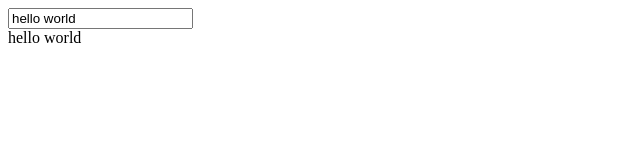
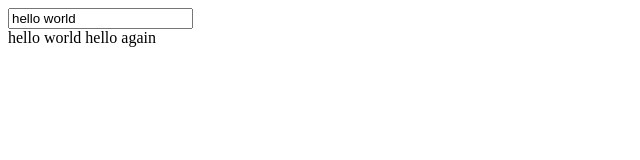
Before and after one commit to aylizhiyuan/vue-analysis, a plain HTML site: page mvvm/src/test.html in a window 1280 px wide. Shown: the full height of the page, 0-640 px from the left. Drawn offline with Linux system fonts and the light colour scheme.

Commit message:
小bug解决完毕

```diff
--- a/mvvm/src/compile.js
+++ b/mvvm/src/compile.js
@@ -34,15 +34,19 @@
     }
     //编译元素
     compileElement(node){
-        //带v-model
+        //取出所有标签元素上的属性
         let attrs = node.attributes;
         Array.from(attrs).forEach(attr=>{
             //判断属性名字是不是包含v-
             let attrName = attr.name;
             if(this.isDirective(attrName)){
-                //取到对应的值放到节点的值上面
+                //如果我们的属性带有v-指令的话，就是需要解析的指令
                 let expr = attr.value;
+                //expr是我们的指令的值,例如v-model="message"
+                //expr = message
+                //获取到指令的类型,例如model
                 let [,type] = attrName.split('-');
+                //node是我们的标签,vm是我们的实例,expr是v-model的值
                 CompileUtil[type](node,this.vm,expr);
             }
         })
@@ -56,16 +60,17 @@
             CompileUtil['text'](node,this.vm,expr);
         }
     }
+    //编译我们的文档碎片，将它进行替换
     compile(fragment){
-        //递归
+        //这里拿到的是我们的dom第一层的所有元素
         let childNodes = fragment.childNodes;
-        //console.log(childNodes);
         Array.from(childNodes).forEach(node=>{
             //所有的节点(只是第一层)
             if(this.isElementNode(node)){
                 //这里需要编译元素
                 this.compileElement(node);
-                //是元素节点
+                //如果是元素节点的话，再递归去调用
+                //例如<div>{{message}}</div>
                 this.compile(node);
             }else{
                 //是文本节点
@@ -82,21 +87,27 @@
             return prev[next];
         },vm.$data);
     },
+    //这一步主要是为了替换{{}}，然后拿到值之后再去取值
     getTextVal(vm,expr){
-        console.log(expr);
         return expr.replace(/\{\{([^}]+)\}\}/g,(...arguments)=>{
             return this.getVal(vm,arguments[1]);
         });
     },
+    //编译文本的
+    //expr可能是{{message.a.b}},也可能是{{a}} {{b}} {{c}}
     text(node,vm,expr){
         //文本处理
         let updateFn = this.update['updateText'];
+        //先把括号去掉后再循环取到data中的值
+        //这时候,所有带有{{}}的值都正确得到了替换，得到了新的expr
         let value = this.getTextVal(vm,expr);
+        //给所有的数据都加上一个观察者模式,所以这里要循环
         expr.replace(/\{\{([^}]+)\}\}/g,(...arguments)=>{
             new Watcher(vm,arguments[1],(newValue)=>{
-                updateFn && updateFn(node,this.getTextVal());
+                updateFn && updateFn(node,this.getTextVal(vm,expr));
             });
         });
+        //将新的expr的值插入到节点的内容中去。
         updateFn && updateFn(node,value);
     },
     setVal(vm,expr,value){
@@ -108,10 +119,12 @@
             return prev[next];
         },vm.$data);
     },
+    //编译v-model指令的
+    //expr的值可能是message.a.b.c
     model(node,vm,expr){
         //输入框的处理
         let updateFn = this.update['updateModel'];
-        //这里应该加一个监控，数据如果变化了，应该调用watch的cb
+        //这里应该加一个监控,当你在处理指令的时候,添加一个watcher
         new Watcher(vm,expr,(newValue)=>{
             //当值变化后会调用cb将新值传递过来
             updateFn && updateFn(node,this.getVal(vm,expr));
@@ -122,6 +135,7 @@
         })
         updateFn && updateFn(node,this.getVal(vm,expr));
     },
+    //更新的方法
     update:{
         //文档更新
         updateText(node,value){
--- a/mvvm/src/observer.js
+++ b/mvvm/src/observer.js
@@ -23,7 +23,10 @@
             enumerable:true,
             configurable:true,
             get(){
-                //当我尝试去取data里面值的时候
+                //来到这里了就意味着target里面有值
+                //什么情况下target里面有值呢？
+                //observe中的get()被调用了
+                //你可以理解为每次你new Watcher的时候都会将它放到dep中去
                 Dep.target && dep.addSub(Dep.target);
                 return value;
             },
--- a/mvvm/src/test.html
+++ b/mvvm/src/test.html
@@ -12,9 +12,9 @@
 </head>
 <body>
     <div id="app">
-        <input type="text" v-model="message">
+        <input type="text" v-model="message.a">
         <div>
-            <div>{{message}}</div>
+            <div>{{message.a}} {{message.b}}</div>
         </div>
     </div>
 
@@ -24,7 +24,10 @@
     let vm = new MVVM({
         el:"#app",
         data:{
-            message:"hello world"
+            message:{
+                a:'hello world',
+                b:'hello again'
+            }
         }
     })
 </script>
--- a/mvvm/src/watcher.js
+++ b/mvvm/src/watcher.js
@@ -16,7 +16,10 @@
         },vm.$data);
     }
     get(){
+        //将所有实例化的watcher都挂载到dep.target上
+        //感觉这个方法有点Low
         Dep.target = this;
+        //下面的这个方法会调用observe中的get方法
         let value = this.getVal(this.vm,this.expr);
         Dep.target = null;
         return value;
```
Also changed, not shown: 1 other file.
